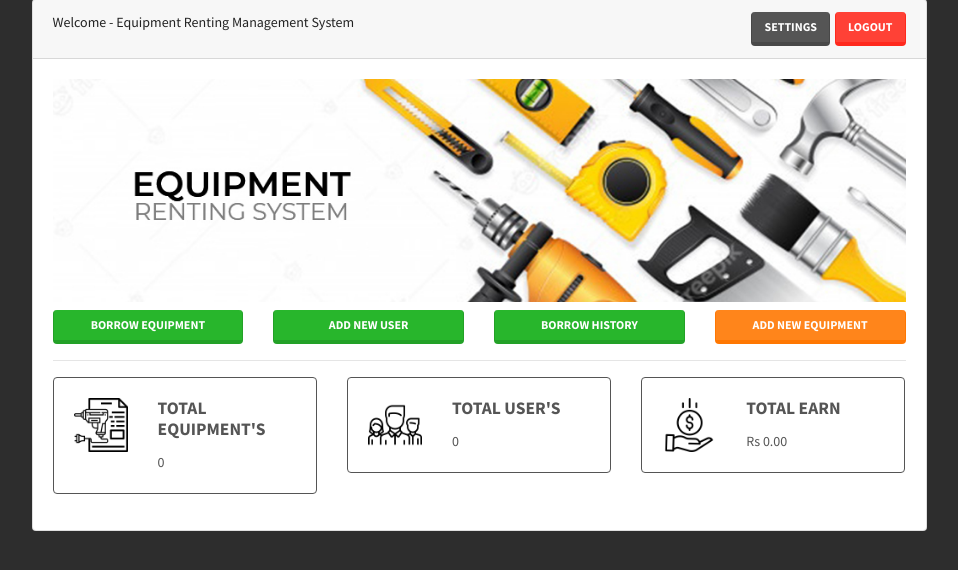
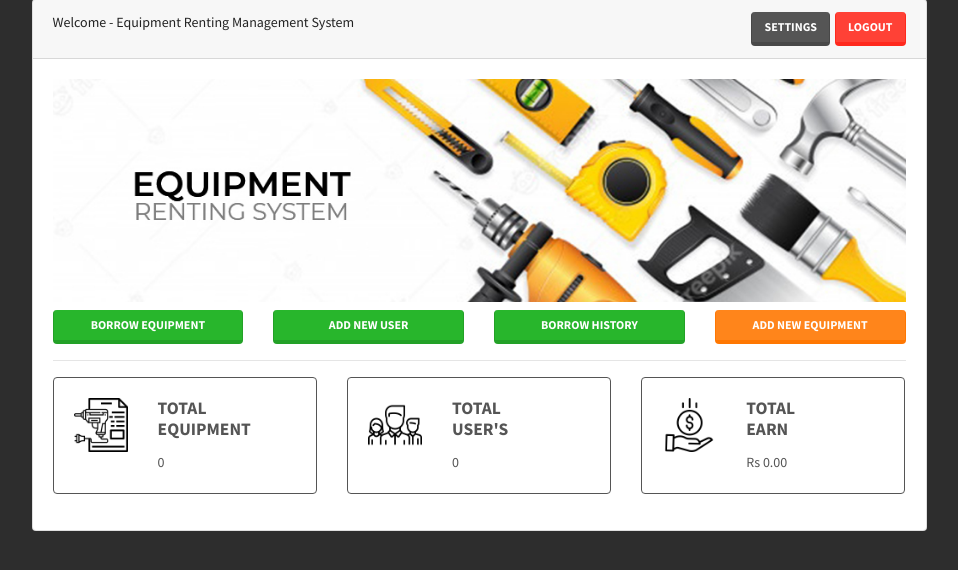
Before and after one commit to Thesara97/Equipment-Renting, a PHP site: page /dashboard.php in a window 1280 px wide. Shown: the part 135-705 px from the top of the page, without its empty margins (146-1104 px from the left). Run offline with PHP 8.4, Linux system fonts and the light colour scheme; the visitor is signed in with stand-in values (Sample User, id 1); data that the repository does not hold is empty.

Commit message:
Update Dashboard

```diff
--- a/dashboard.php
+++ b/dashboard.php
@@ -60,7 +60,7 @@ require_once('function.php');
                                     <img src="img/equipment.png" alt="equipment" class="img-fluid">
                                 </div>
                                 <dic class="col-8">
-                                    <h5 class="card-title"> <strong>TOTAL EQUIPMENT'S</strong> </h5>
+                                    <h5 class="card-title"> <strong>TOTAL EQUIPMENT</strong> </h5>
                                     <p class="card-text"><?php echo total_equipment(); ?></p>
                                 </dic>
                             </div>
@@ -81,7 +81,7 @@ require_once('function.php');
                                     <img src="img/user.png" alt="equipment" class="img-fluid">
                                 </div>
                                 <dic class="col-8">
-                                    <h5 class="card-title"> <strong>TOTAL USER'S</strong> </h5>
+                                    <h5 class="card-title"> <strong>TOTAL <Br> USER'S</strong> </h5>
                                     <p class="card-text">  <?php echo total_user(); ?></p>
                                 </dic>
                             </div>
@@ -102,7 +102,7 @@ require_once('function.php');
                                     <img src="img/money.png" alt="equipment" class="img-fluid">
                                 </div>
                                 <dic class="col-8">
-                                    <h5 class="card-title"> <strong> TOTAL EARN </strong> </h5>
+                                    <h5 class="card-title"> <strong> TOTAL <Br> EARN </strong> </h5>
                                     <p class="card-text">Rs <?php echo total_amout(); ?>.00</p>
                                 </dic>
                             </div>
```
